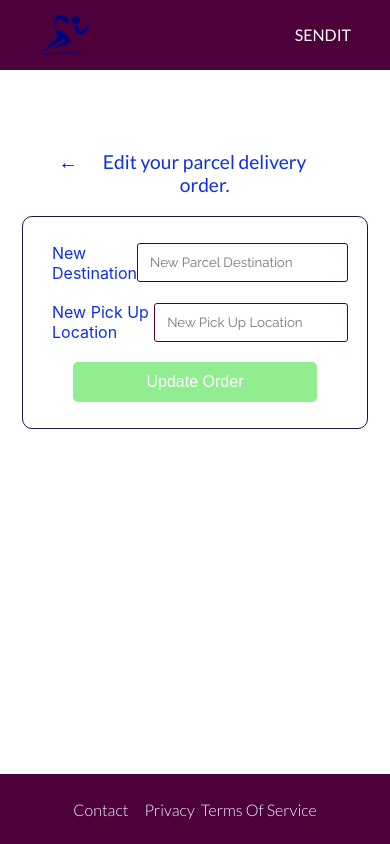
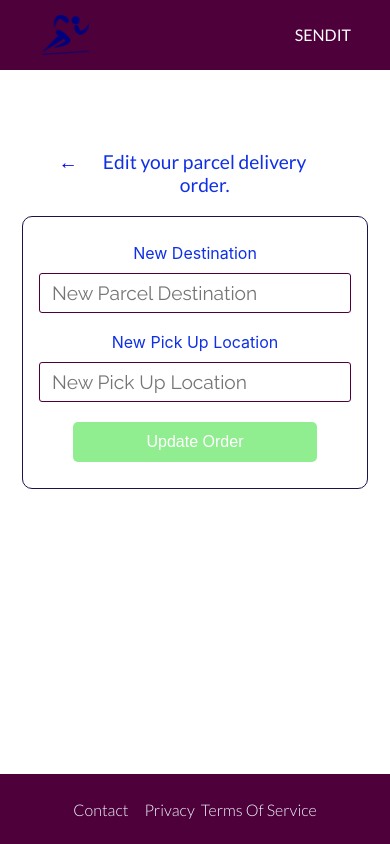
Before and after one commit to oneEyedSunday/sendit-react-frontend, a React (Create React App) app: page /parcels/edit/1 in a window 390 px wide. Built offline with nearby package versions, Linux system fonts and the light colour scheme.

Commit message:
Responsive rules for parcel creation /editing form

```diff
--- a/src/components/parcelCreation.css
+++ b/src/components/parcelCreation.css
@@ -10,3 +10,29 @@
 .parcel__creation.form {
     margin-top: 20px;
 }
+
+@media (max-width: 500px) {
+    .parcel__creation .form__field {
+        flex-direction: column;
+    }
+
+    .parcel__creation .form__field {
+        /* reset */
+        /* initial 50px + 30px for label */
+        height: 80px;
+    }
+
+    .parcel__creation .form__field > * {
+        margin: 5px 0;
+    }
+
+    .parcel__creation .form__field:last-of-type {
+        height: 50px;
+    }
+
+    .parcel__input, .parcel__input::placeholder {
+        font-family: 'Raleway', sans-serif;
+        font-size: 1.2em;
+        padding-left: 10px;
+    }
+}
```
